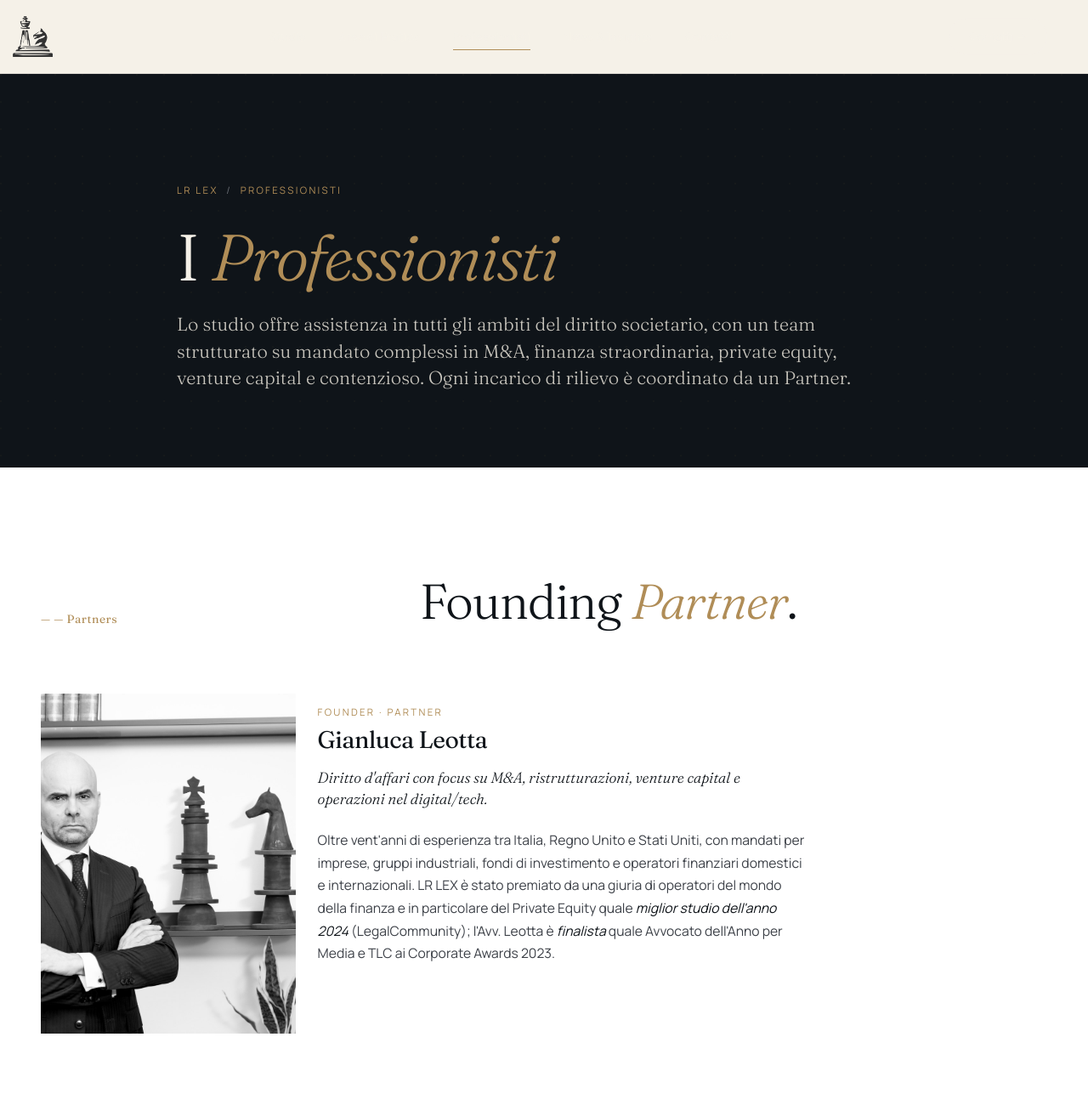
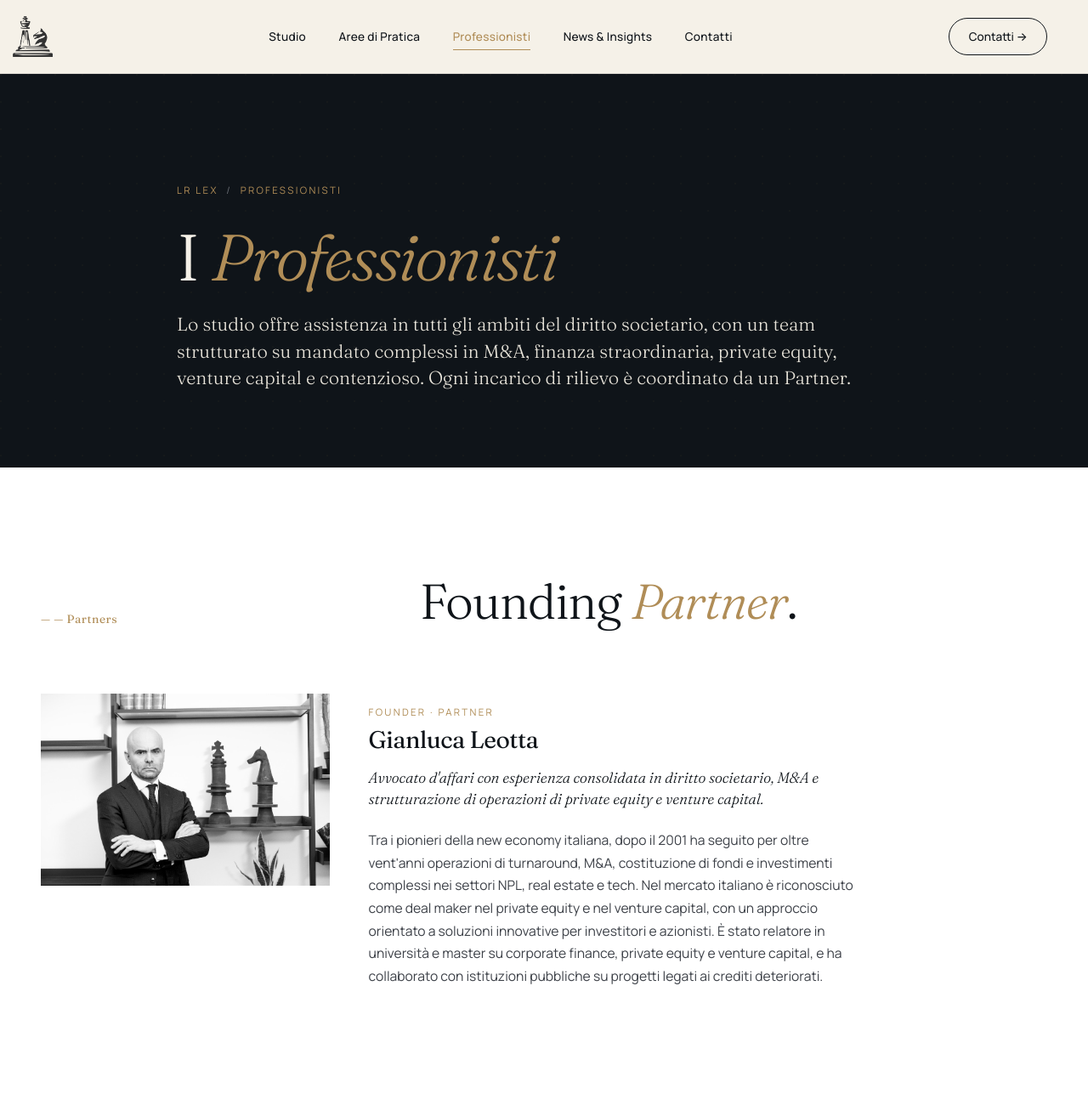
Before and after one commit to gianlucaleotta-maker/LRLEX-Lawfirm, a plain HTML site: page pages/team.html in a window 1280 px wide. Shown: the top 1300 px of the page at 85% size. Drawn offline with Linux system fonts and the light colour scheme.

Commit message:
Aggiornamento team — membri reali dello studio

```diff
--- a/assets/css/styles.css
+++ b/assets/css/styles.css
@@ -212,6 +212,31 @@ h4 { font-size: var(--text-xl); font-weight: 400; }
   border-color: var(--ink);
   color: var(--cream);
 }
+/* Sottopagine con .page-hero: main.js assegna .is-dark mentre l’hero è in vista.
+   Senza queste regole, .is-dark forza testo/CTA cream su header già reso chiaro = link invisibili. */
+.theme-beige-header .site-header.is-dark {
+  background: rgba(245, 241, 232, 0.95);
+  border-bottom: 1px solid var(--line);
+}
+.theme-beige-header .site-header.is-dark .nav__link,
+.theme-beige-header .site-header.is-dark .logo {
+  color: var(--ink);
+}
+.theme-beige-header .site-header.is-dark .nav__link.active {
+  color: var(--brass);
+}
+.theme-beige-header .site-header.is-dark .nav__cta {
+  color: var(--ink);
+  border-color: var(--ink);
+}
+.theme-beige-header .site-header.is-dark .nav__cta:hover {
+  background: var(--ink);
+  border-color: var(--ink);
+  color: var(--cream);
+}
+.theme-beige-header .site-header.is-dark .nav__toggle span {
+  background: var(--ink);
+}
 
 .nav__menu { display: flex; align-items: center; gap: 2.4rem; list-style: none; }
 .nav__link {
@@ -313,7 +338,7 @@ h4 { font-size: var(--text-xl); font-weight: 400; }
   font-weight: 300;
   font-size: clamp(1.15rem, 1.8vw, 1.55rem);
   line-height: 1.45;
-  color: var(--gray-300);
+  color: var(--gray-100);
   max-width: 56ch;
   margin-bottom: clamp(2.5rem, 5vw, 4rem);
 }
@@ -869,7 +894,7 @@ h4 { font-size: var(--text-xl); font-weight: 400; }
   font-family: var(--font-display);
   font-size: clamp(1.15rem, 1.7vw, 1.45rem);
   font-weight: 300;
-  color: var(--gray-300);
+  color: var(--gray-100);
   line-height: 1.45;
   max-width: 60ch;
 }
@@ -1003,23 +1028,25 @@ h4 { font-size: var(--text-xl); font-weight: 400; }
   margin: 0;
 }
 .founder--compact {
-  max-width: 900px;
-  grid-template-columns: minmax(240px, 300px) 1fr;
+  max-width: 1040px;
+  grid-template-columns: minmax(300px, 360px) 1fr;
   gap: clamp(1.2rem, 2vw, 1.9rem);
 }
 .founder--compact .founder__photo {
-  max-width: 260px;
+  max-width: 340px;
   width: 100%;
   margin: 0;
 }
 /* Foto founder: niente altezza forzata / niente “cover” — l’intera immagine al rapporto d’aspetto naturale, solo limitata in larghezza. */
 .founder--compact .founder__photo--fullframe {
-  max-width: min(100%, 300px);
+  max-width: min(100%, 340px);
   width: 100%;
   aspect-ratio: auto;
   height: auto;
+  min-height: 0;
   align-self: start;
-  overflow: visible;
+  overflow: visible !important;
+  line-height: 0;
 }
 .founder__photo--fullframe::before {
   display: none;
@@ -1050,16 +1077,17 @@ h4 { font-size: var(--text-xl); font-weight: 400; }
   z-index: 1;
 }
 /* Foto founder: niente cover, niente h 100% — l’altezza segue il file (nessun taglio sui lati o in altezza). */
+.founder--compact .founder__photo--fullframe > .founder__photo-img,
 .founder--compact .founder__photo--fullframe .founder__photo-img--uncropped,
 .founder--compact .founder__photo--fullframe .founder__photo-img.founder__photo-img--full {
   display: block;
   width: 100% !important;
   max-width: 100% !important;
   height: auto !important;
+  min-height: 0 !important;
   max-height: none !important;
-  min-height: 0;
-  object-position: 50% 50%;
   object-fit: contain !important;
+  object-position: 50% 15% !important;
   position: relative;
   z-index: 1;
   background: var(--ink);
@@ -1373,7 +1401,7 @@ h4 { font-size: var(--text-xl); font-weight: 400; }
   .team-card { max-width: 210px; }
   .team-card .person__photo { max-width: 210px; }
   .founder { grid-template-columns: 1fr; gap: 2rem; }
-  .founder__photo { max-width: 280px; }
+  .founder__photo { max-width: 320px; }
   .sede-card { grid-template-columns: 1fr; }
   .sede-card__visual { min-height: 260px; }
   .sede-card__map-wrap { min-height: 260px; }
--- a/pages/team.html
+++ b/pages/team.html
@@ -56,8 +56,7 @@
       <div class="founder founder--compact">
         <div class="founder__photo founder__photo--fullframe reveal">
           <img
-            src="../assets/img/team/gianluca-leotta.jpg"
-            srcset="../assets/img/team/gianluca-leotta@2x.jpg 2x"
+            src="../assets/img/gianluca-leotta.png"
             alt="Gianluca Leotta"
             class="founder__photo-img founder__photo-img--full founder__photo-img--uncropped"
             width="800"
@@ -69,14 +68,16 @@
           <span class="person__role">Founder · Partner</span>
           <h3 class="founder__name">Gianluca Leotta</h3>
           <p class="founder__lede">
-            Diritto d'affari con focus su M&amp;A, ristrutturazioni, venture capital e operazioni nel digital/tech.
+            Avvocato d'affari con esperienza consolidata in diritto societario, M&amp;A e strutturazione di operazioni
+            di private equity e venture capital.
           </p>
           <p class="founder__bio">
-            Oltre vent'anni di esperienza tra Italia, Regno Unito e Stati Uniti, con mandati per
-            imprese, gruppi industriali, fondi di investimento e operatori finanziari domestici e internazionali.
-            LR LEX è stato premiato da una giuria di operatori del mondo della finanza e in particolare del Private Equity quale
-            <em>miglior studio dell'anno 2024</em> (LegalCommunity);
-            l'Avv. Leotta è <em>finalista</em> quale Avvocato dell'Anno per Media e TLC ai Corporate Awards 2023.
+            Tra i pionieri della new economy italiana, dopo il 2001 ha seguito per oltre vent'anni operazioni di
+            turnaround, M&amp;A, costituzione di fondi e investimenti complessi nei settori NPL, real estate e tech.
+            Nel mercato italiano &egrave; riconosciuto come deal maker nel private equity e nel venture capital, con un
+            approccio orientato a soluzioni innovative per investitori e azionisti. &Egrave; stato relatore in universit&agrave;
+            e master su corporate finance, private equity e venture capital, e ha collaborato con istituzioni pubbliche
+            su progetti legati ai crediti deteriorati.
           </p>
         </div>
       </div>
@@ -175,7 +176,7 @@
           <span class="person__role">Associate</span>
           <h3 class="person__name">Maria Francesca Tucci</h3>
           <p class="person__bio">
-            Associate con focus su diritto societario, M&amp;A, venture capital e operazioni nel segmento
+            Focus su diritto societario, M&amp;A, private equity, venture capital e operazioni nel segmento
             technology e digital.
           </p>
         </article>
```
